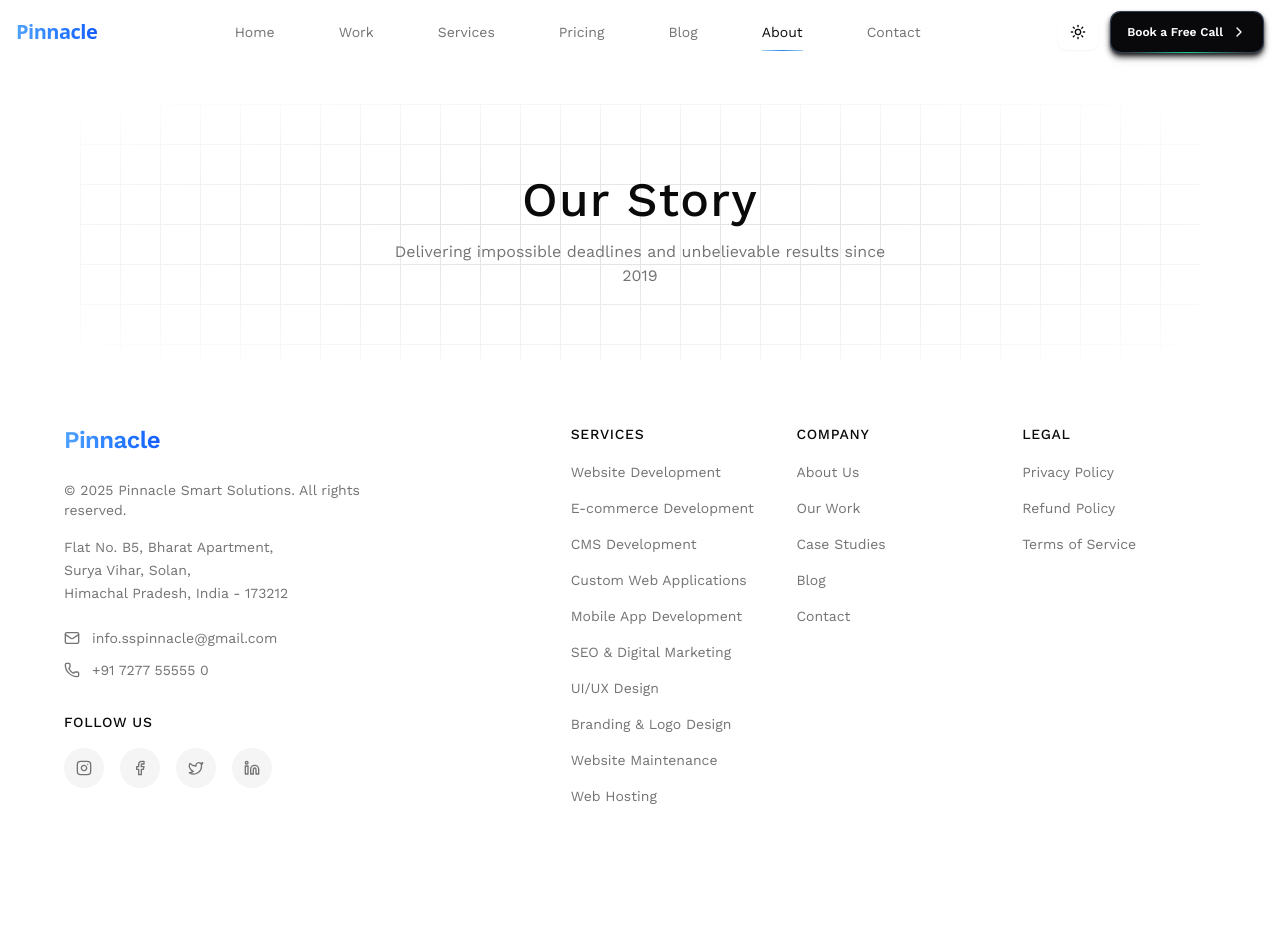
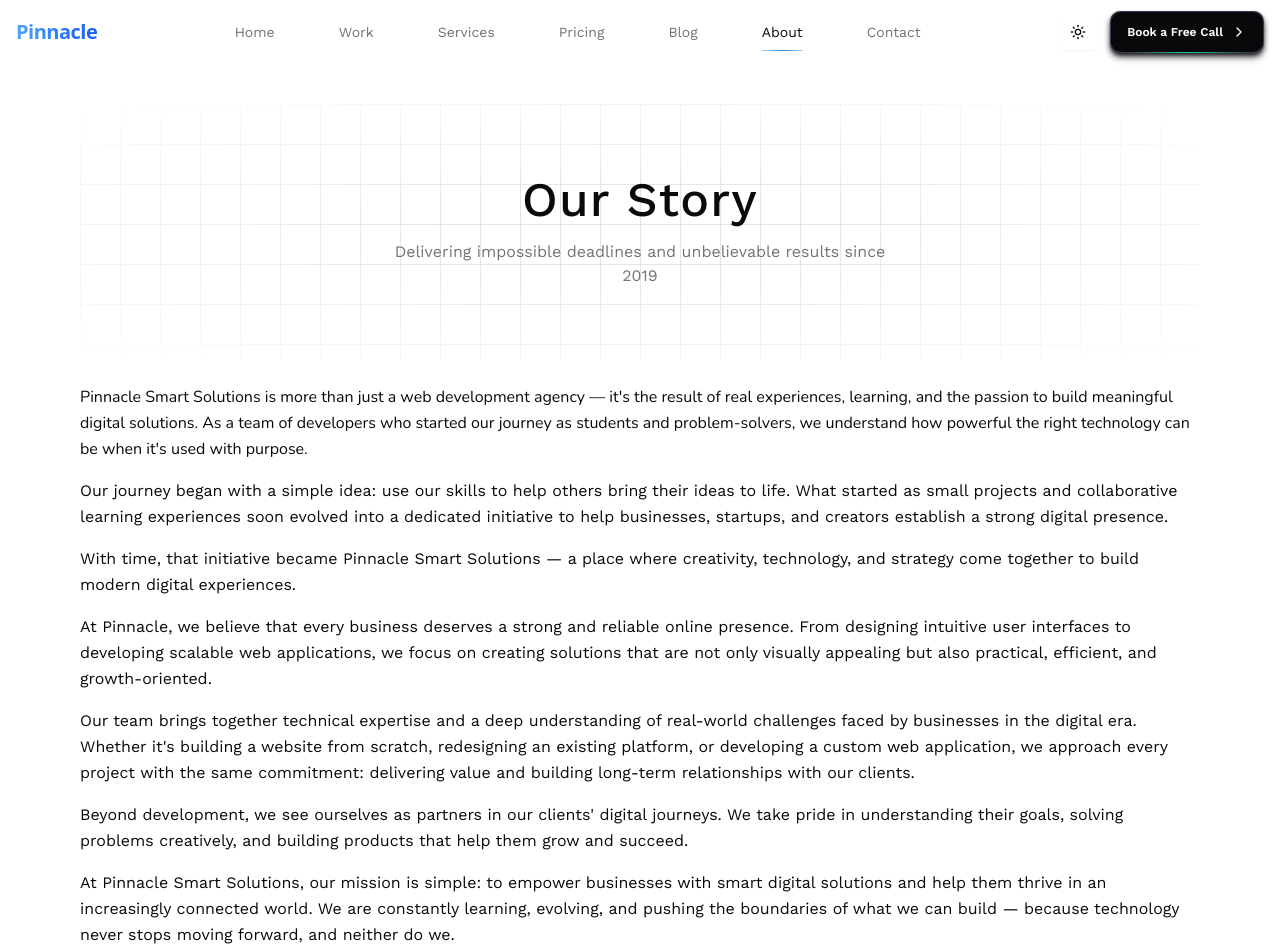
Before and after one commit to Ankit-2145/pinnacle, a Next.js app: page /about in a window 1280 px wide. Shown: the top 952 px of the page. Before the commit the page ends 872 px from the top, so only its background shows below. Built offline with nearby package versions, Linux system fonts and the light colour scheme.

Commit message:
content: add about us

```diff
--- a/app/(root)/about/page.tsx
+++ b/app/(root)/about/page.tsx
@@ -16,6 +16,53 @@ const About = () => {
           subHeading="Delivering impossible deadlines and unbelievable results since 2019"
         />
       </div>
+      <p className="text-base text-foreground leading-relaxed mt-6 font-nunito">
+        Pinnacle Smart Solutions is more than just a web development agency —
+        it&apos;s the result of real experiences, learning, and the passion to
+        build meaningful digital solutions. As a team of developers who started
+        our journey as students and problem-solvers, we understand how powerful
+        the right technology can be when it&apos;s used with purpose.
+      </p>
+      <p className="text-base text-foreground leading-relaxed mt-4">
+        Our journey began with a simple idea: use our skills to help others
+        bring their ideas to life. What started as small projects and
+        collaborative learning experiences soon evolved into a dedicated
+        initiative to help businesses, startups, and creators establish a strong
+        digital presence.
+      </p>
+      <p className="text-base text-foreground leading-relaxed mt-4">
+        With time, that initiative became Pinnacle Smart Solutions — a place
+        where creativity, technology, and strategy come together to build modern
+        digital experiences.
+      </p>
+      <p className="text-base text-foreground leading-relaxed mt-4">
+        At Pinnacle, we believe that every business deserves a strong and
+        reliable online presence. From designing intuitive user interfaces to
+        developing scalable web applications, we focus on creating solutions
+        that are not only visually appealing but also practical, efficient, and
+        growth-oriented.
+      </p>
+      <p className="text-base text-foreground leading-relaxed mt-4">
+        Our team brings together technical expertise and a deep understanding of
+        real-world challenges faced by businesses in the digital era. Whether
+        it&apos;s building a website from scratch, redesigning an existing
+        platform, or developing a custom web application, we approach every
+        project with the same commitment: delivering value and building
+        long-term relationships with our clients.
+      </p>
+      <p className="text-base text-foreground leading-relaxed mt-4">
+        Beyond development, we see ourselves as partners in our clients&apos;
+        digital journeys. We take pride in understanding their goals, solving
+        problems creatively, and building products that help them grow and
+        succeed.
+      </p>
+      <p className="text-base text-foreground leading-relaxed mt-4">
+        At Pinnacle Smart Solutions, our mission is simple: to empower
+        businesses with smart digital solutions and help them thrive in an
+        increasingly connected world. We are constantly learning, evolving, and
+        pushing the boundaries of what we can build — because technology never
+        stops moving forward, and neither do we.
+      </p>
     </main>
   );
 };
--- a/app/(root)/blog/page.tsx
+++ b/app/(root)/blog/page.tsx
@@ -15,7 +15,14 @@ const Blog = () => {
         <Header heading="Blogs" subHeading="We write our real experinces" />
       </div>
 
-      <section className="my-16 font-nunito"></section>
+      <section className="my-16 mx-auto font-nunito">
+        <p className="text-base text-muted-foreground leading-relaxed text-center">
+          No Blogs yet! We are working on it and will be live soon. Stay tuned
+          for updates and insights from our team of experts. We are excited to
+          share our knowledge and experiences with you through our upcoming blog
+          posts.
+        </p>
+      </section>
     </main>
   );
 };
```
